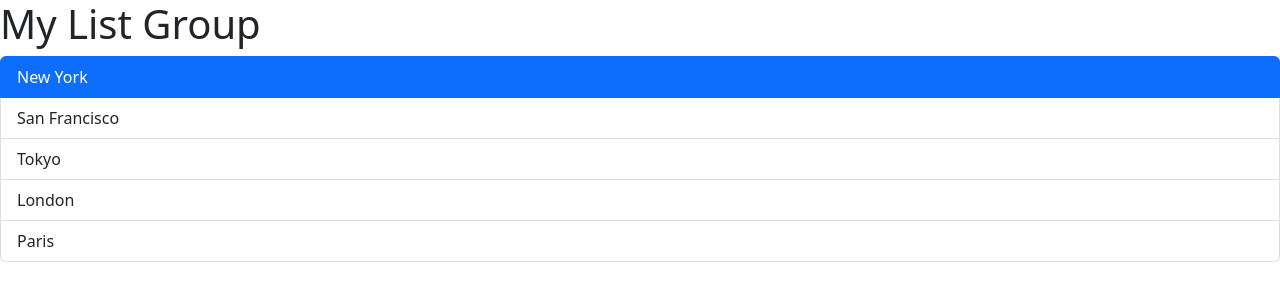
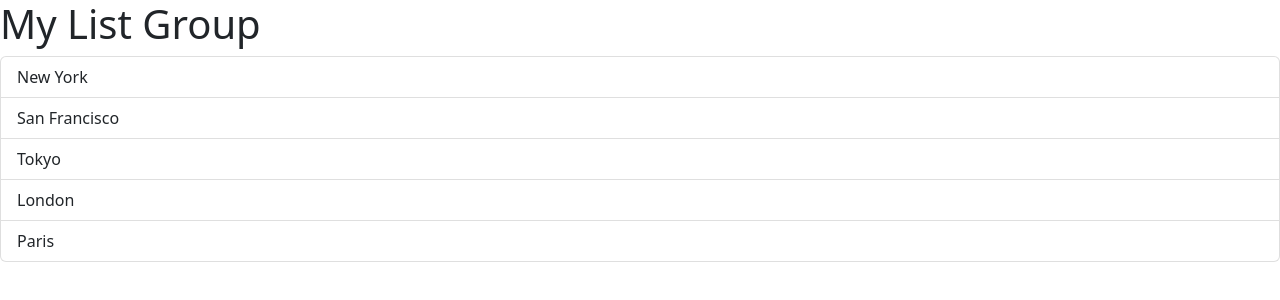
Before and after one commit to DESHIKATHEEKSHANI/react-app, a React (Vite) app: page / in a window 1280 px wide. Shown: the top 300 px of the page. Built offline with nearby package versions, Linux system fonts and the light colour scheme.

Commit message:
fix: update ListGroup component to use state for selected index and improve item click handling

```diff
--- a/src/components/ListGroup.tsx
+++ b/src/components/ListGroup.tsx
@@ -1,6 +1,8 @@
+import { useState } from "react";
+
 function ListGroup() {
   let items = ["New York", "San Francisco", "Tokyo", "London", "Paris"];
-  let selectedIndex = 0;
+  const [selectedIndex, setSelectedIndex] = useState(-1);
 
   return (
     <>
@@ -15,6 +17,9 @@ function ListGroup() {
                 : "list-group-item"
             }
             key={item}
+            onClick={() => {
+              setSelectedIndex(index);
+            }}
           >
             {item}
           </li>
```
